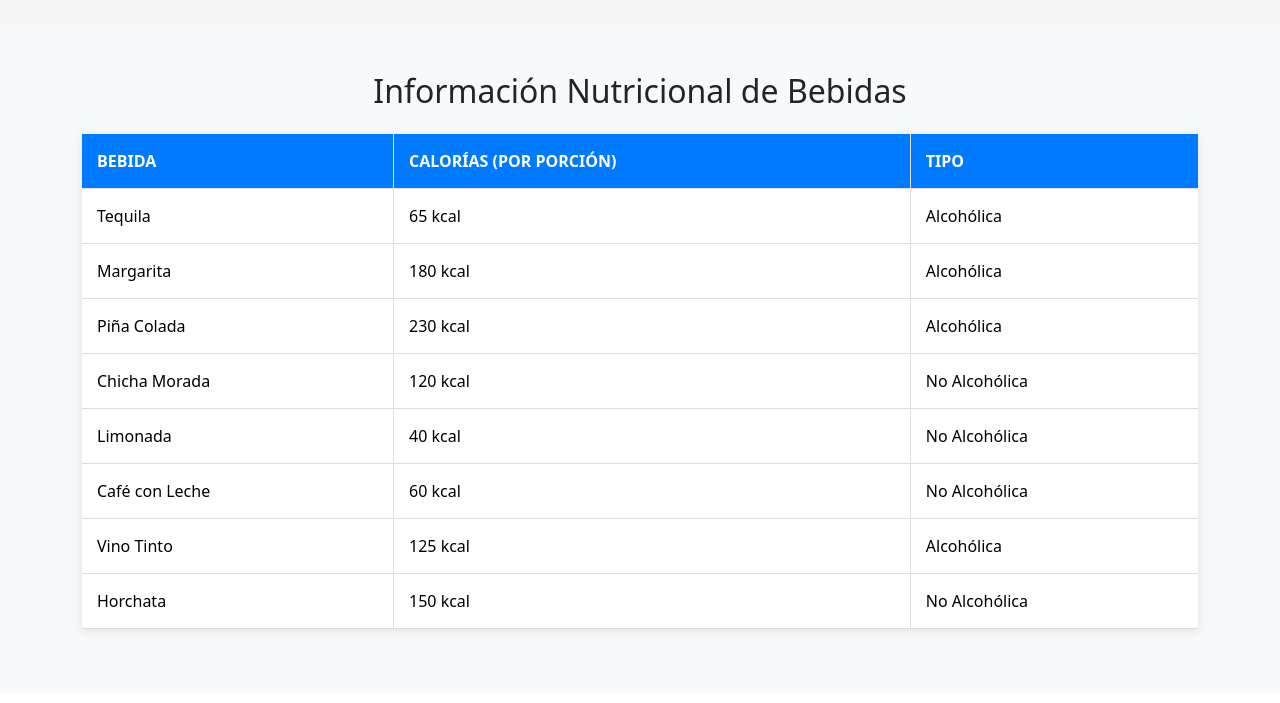
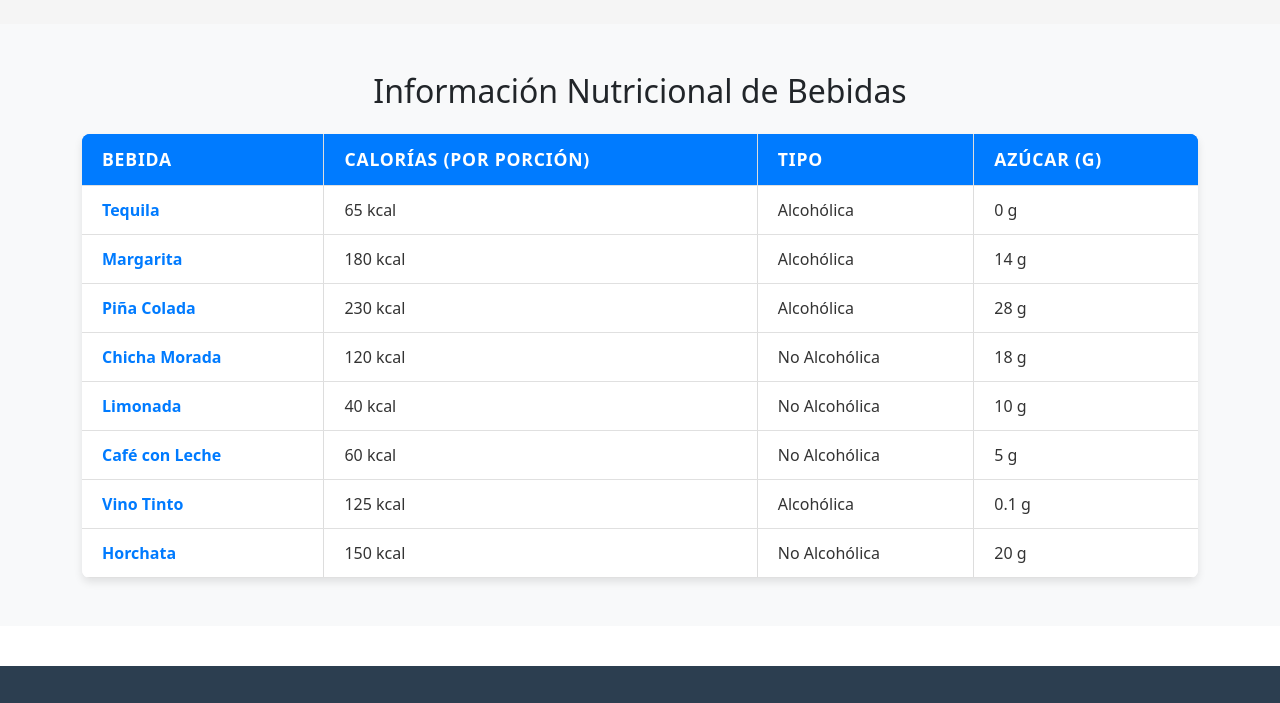
Before and after one commit to VasqCD/Proyecto-PWII, a plain HTML site: page pages/bebidas.html in a window 1280 px wide. Shown: the part 1160-1863 px from the top of the page. Drawn offline with nearby package versions, Linux system fonts and the light colour scheme.

Commit message:
Agrega estilos y funcionalidad a la tabla de bebidas y ajusta estilos en la página de productos

```diff
--- a/assets/styles/bebidas.css
+++ b/assets/styles/bebidas.css
@@ -1,4 +1,4 @@
-/* Estilos personalizados */
+
 .custom-section {
     padding: 40px 0;
     background-color: #f5f5f5;
@@ -65,17 +65,55 @@
     right: 10px;
 }
 
-
-.custom-table {
+.table-custom {
     width: 100%;
     border-collapse: collapse;
+    margin: 0 auto;
+    background-color: #fff;
+    box-shadow: 0 4px 8px rgba(0, 0, 0, 0.1);
+    border-radius: 8px;
+    overflow: hidden;
 }
 
-.custom-table th, .custom-table td {
-    padding: 10px;
-    border: 1px solid #ddd;
+.table-custom thead {
+    background-color: #007bff;
+    color: white;
+    text-transform: uppercase;
+    font-size: 1.1rem;
+    letter-spacing: 1px;
 }
 
-.custom-table th {
-    background-color: #f0f0f0;
+.table-custom th, .table-custom td {
+    padding: 12px 20px;
+    text-align: left;
+    border-bottom: 1px solid #e0e0e0;
 }
+
+.table-custom tbody tr:nth-child(even) {
+    background-color: #f9f9f9;
+}
+
+.table-custom tbody tr:hover {
+    background-color: #f1f1f1;
+}
+
+.table-custom th {
+    font-weight: bold;
+    letter-spacing: 0.05rem;
+}
+
+.table-custom td {
+    font-size: 1rem;
+    color: #333;
+}
+
+.table-custom td:first-child {
+    font-weight: bold;
+    color: #007bff;
+}
+
+.table-custom {
+    border-spacing: 0;
+    border-radius: 8px;
+    overflow: hidden;
+}
--- a/pages/bebidas.html
+++ b/pages/bebidas.html
@@ -132,6 +132,7 @@
                         <th>Bebida</th>
                         <th>Calorías (por porción)</th>
                         <th>Tipo</th>
+                        <th>Azúcar (g)</th>
                     </tr>
                 </thead>
                 <tbody>
@@ -139,46 +140,55 @@
                         <td>Tequila</td>
                         <td>65 kcal</td>
                         <td>Alcohólica</td>
+                        <td>0 g</td>
                     </tr>
                     <tr>
                         <td>Margarita</td>
                         <td>180 kcal</td>
                         <td>Alcohólica</td>
+                        <td>14 g</td>
                     </tr>
                     <tr>
                         <td>Piña Colada</td>
                         <td>230 kcal</td>
                         <td>Alcohólica</td>
+                        <td>28 g</td>
                     </tr>
                     <tr>
                         <td>Chicha Morada</td>
                         <td>120 kcal</td>
                         <td>No Alcohólica</td>
+                        <td>18 g</td>
                     </tr>
                     <tr>
                         <td>Limonada</td>
                         <td>40 kcal</td>
                         <td>No Alcohólica</td>
+                        <td>10 g</td>
                     </tr>
                     <tr>
                         <td>Café con Leche</td>
                         <td>60 kcal</td>
                         <td>No Alcohólica</td>
+                        <td>5 g</td>
                     </tr>
                     <tr>
                         <td>Vino Tinto</td>
                         <td>125 kcal</td>
                         <td>Alcohólica</td>
+                        <td>0.1 g</td>
                     </tr>
                     <tr>
                         <td>Horchata</td>
                         <td>150 kcal</td>
                         <td>No Alcohólica</td>
+                        <td>20 g</td>
                     </tr>
                 </tbody>
             </table>
         </div>
     </section>
+
 
 
 <footer class="custom-footer margin-top-2">
```
Lines whose indentation alone changed are shown as unchanged.
